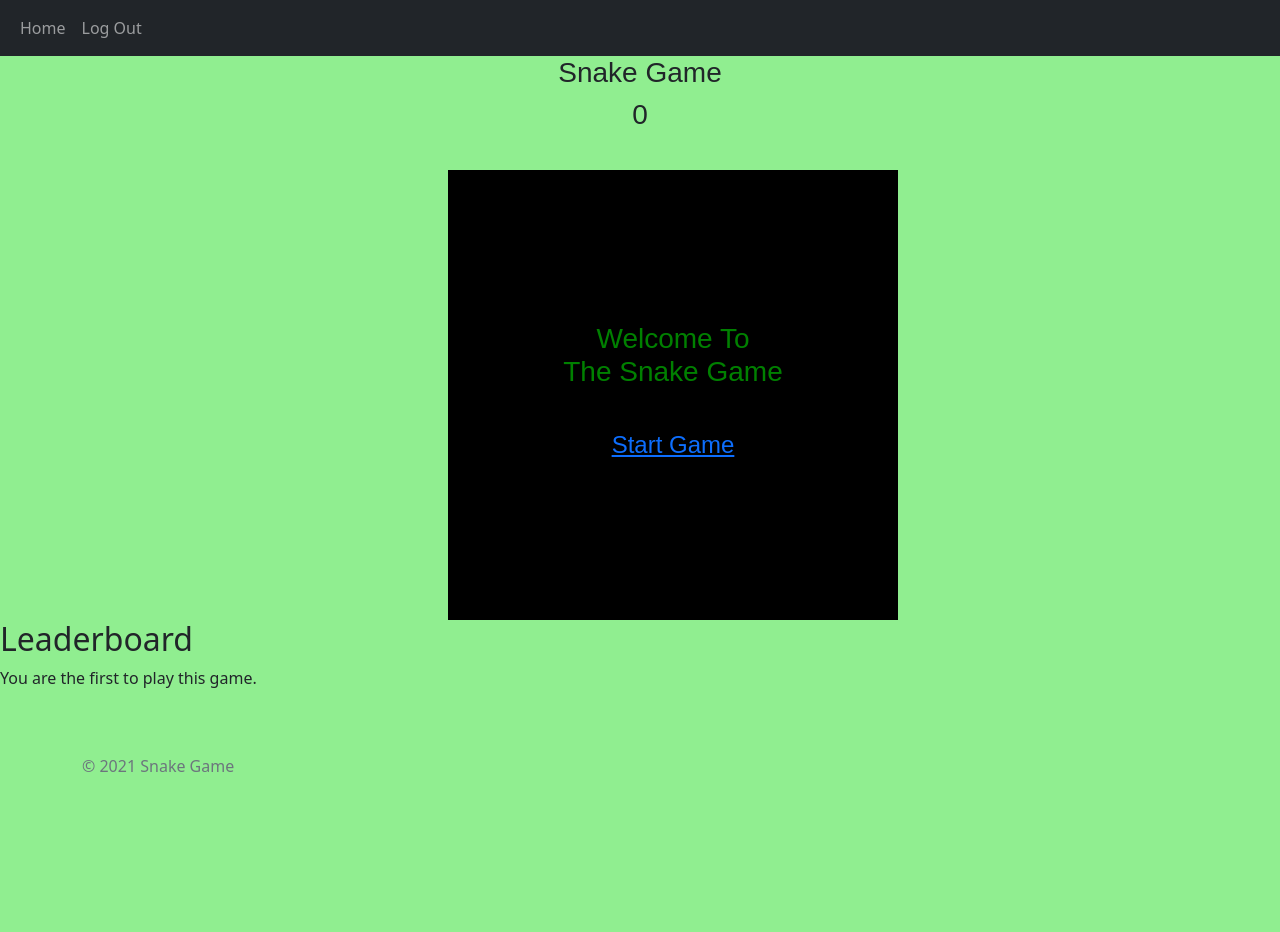
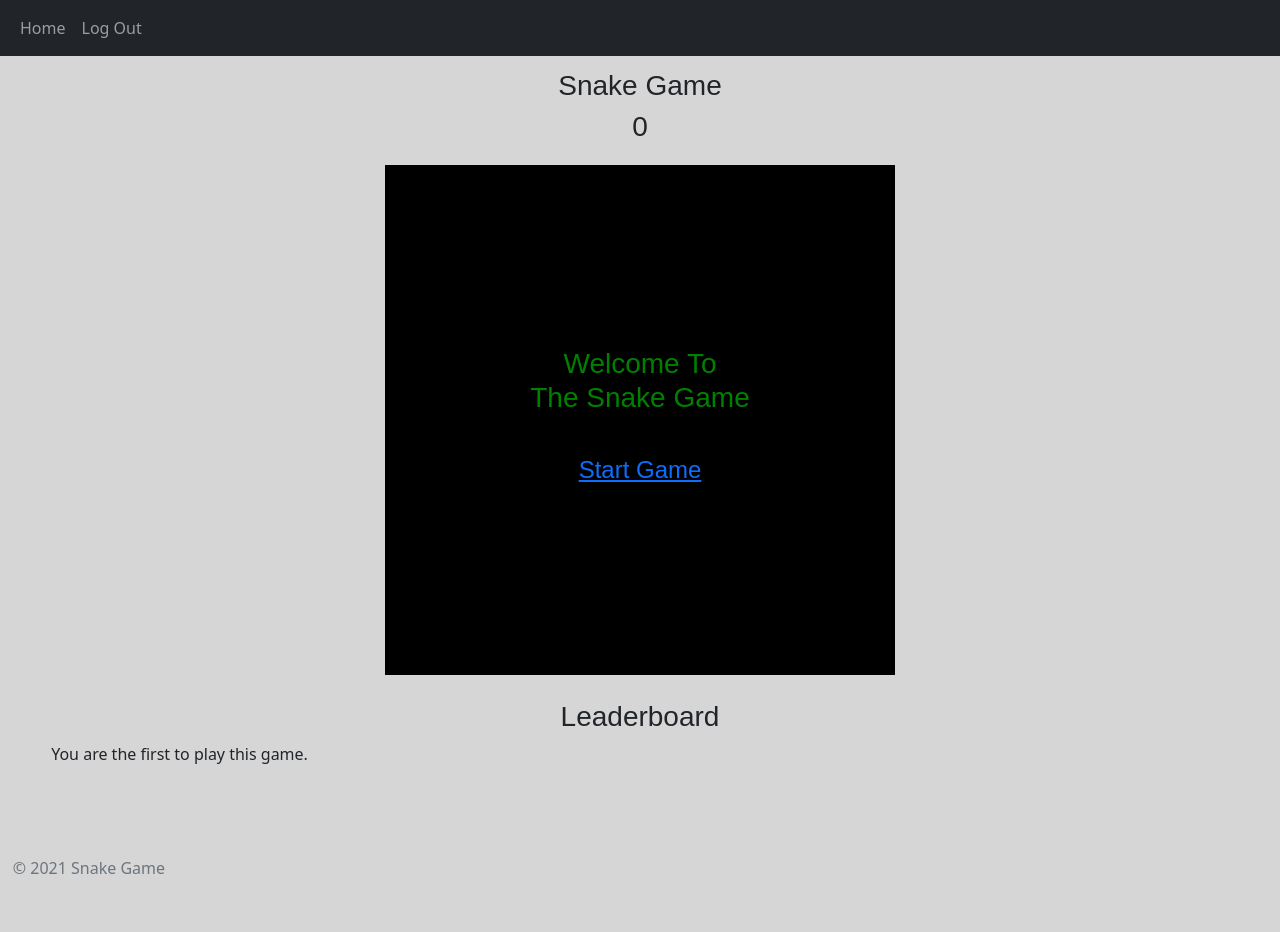
Before and after one commit to codemandias/Snake-Game, a PHP site: page / in a window 1280 px wide. Before the commit the page ends 772 px from the top, so only its background shows below. Run offline with PHP 8.4, Linux system fonts and the light colour scheme; the visitor is signed in with stand-in values (Sample User, id 1); data that the repository does not hold is empty.

Commit message:
Add citations

```diff
--- a/css/main.css
+++ b/css/main.css
@@ -1,18 +1,43 @@
+body{
+    background-color: rgb(214, 214, 214);
+}
+
 h3, h4 {
     text-align: center;
     font-family:'Segoe UI Semibold', sans-serif;
 }
 
-body{
-    background-color:lightgreen;
+#scoreBoard {
+    padding-bottom: 1%;
+    padding-top: 1%;
 }
 
-#screen, #board {
-    width: 450px;
-    height: 450px;
+#Login{
+    width: 60%;
+    margin: 2% 20%;
+    padding: 2%;
+    background-color: honeydew;
+}
+
+#Login > * > * {
+    margin: 1%;
+}
+
+#screen, .board {
+    width: 510px;
+    height: 510px;
+    margin: auto;
     display: flex;
     justify-content: center;
     align-items: center;
+}
+
+#high_scores {
+    padding: 2% 4%;
+}
+
+#userScore > * {
+    font-weight: bold;
 }
 
 #screen > * {
@@ -21,8 +46,8 @@ body{
 }
 
 td {
-    width: 15px;
-    height: 15px;
+    width: 17px;
+    height: 17px;
     border: 0;
 }
 
@@ -30,7 +55,6 @@ td {
     background-color: black;
 }
 
-.board table, #screen {
-    margin-left: 35%;
-    margin-top: 3%;
+footer{
+    padding-left: 1%;
 }
--- a/includes/footer.php
+++ b/includes/footer.php
@@ -1,7 +1,5 @@
 		<footer id="pg-footer" class="text-muted py-5">
-			<div class="container">
 				<p class="mb-1">&copy; 2021 Snake Game</p>
-			</div>
 		</footer>
 
 		<?php
--- a/includes/game.php
+++ b/includes/game.php
@@ -1,4 +1,8 @@
-<?php
-    require "includes/snake-game.php";
-    require "includes/high_scores.php";
-?>
+<div id="game">
+    <?php
+        require "includes/snake-game.php";
+    ?>
+    <?php
+        require "includes/high_scores.php";
+    ?>
+</div>
--- a/includes/high_scores.php
+++ b/includes/high_scores.php
@@ -2,15 +2,17 @@
     Feature: Displays the leader board for the game
     Implementor: Aks Chunara
 -->
-<h2>Leaderboard</h2>
+<div id="high_scores">
+    <h3>Leaderboard</h3>
+    <div class="table-responsive">
         <?php
             require_once("./db/db.php");
             $querySQL = "SELECT `id`, `username`, `high_score` FROM `user-details` ORDER BY `high_score` DESC";
             $result = $dbconnection->query($querySQL);
 
             if ($result->num_rows > 0) {
-        echo "<table class='table'>
-                <thead class='thead-dark'>
+                echo "<table class='table table-bordered table-dark border-dark'>
+                        <thead>
                             <tr>
                                 <th scope='col'>Rank</th>
                                 <th scope='col'>Username</th>
@@ -24,15 +26,13 @@
                     $highscore = $row['high_score'];
 
                     if($_SESSION['userID'] == $userID){
-                echo "<thead class='thead-light'>
-                        <tr>
-                        <th scope='col'>$rank</th>
-                        <th scope='col'>$username</th>
-                        <th scope='col'>$highscore</th>
-                        </tr>
-                    </thead>";
+                        echo "<tr class='table-secondary' id='userScore'>
+                                <td scope='col'>$rank</th>
+                                <td scope='col'>$username</th>
+                                <td scope='col'>$highscore</th>
+                            </tr>";
                     } else{
-                echo "<tr>
+                        echo "<tr class='table-light'>
                                 <td scope='col'>$rank</td>
                                 <td scope='col'>$username</td>
                                 <td scope='col'>$highscore</td>
@@ -45,3 +45,5 @@
                 echo "<p>You are the first to play this game.</p>";
             }
         ?>
+    </div>
+</div>
--- a/includes/login.php
+++ b/includes/login.php
@@ -29,7 +29,7 @@
             <!-- Password -->
             <div class='row'>
                 <div class='col'>
-                    <label for="password">Password:</label>
+                    <label for="password">Password:&nbsp</label>
                     <input id="password" type="password" name="password">
                     <?php
                         if(isset($_GET['passError'])){
--- a/includes/snake-game.php
+++ b/includes/snake-game.php
@@ -6,17 +6,19 @@
         echo ">";
     }
 ?>
-    <h3>Snake Game</h3>
     <div id="boundary">
-        <!--
-            Feature: Displays the current score of the player
-            Implemented By: Aditya Sharma (B00827775)
-        -->
-        <h3 id="score">0</h3>
+        <div id="scoreBoard">
+            <h3 id="gameTitle">Snake Game</h3>
+            <!--
+                Feature: Displays the current score of the player
+                Implemented By: Aditya Sharma (B00827775)
+            -->
+            <h3 id="score">0</h3>
+        </div>
         <div class='board'>
         <!--
             Feature: Displays the gameover and intro screen and synchs score with database
-            Implementor: Aks Chunara
+            Implementor: Aks Chunara (B00843788)
         -->
         <?php
             //Checks if game is not over and has started
```
Also changed, not shown: includes/authentication.php (+6 -8 lines), README.md. Lines whose indentation alone changed are shown as unchanged.
